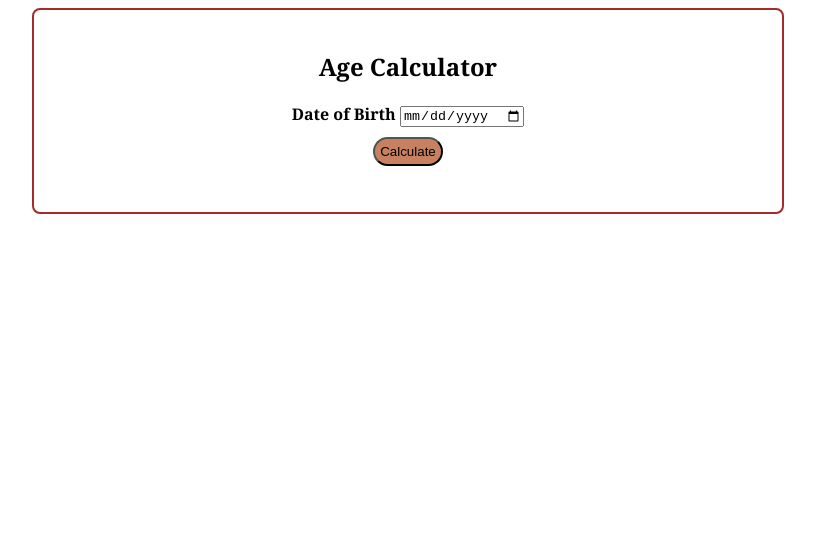
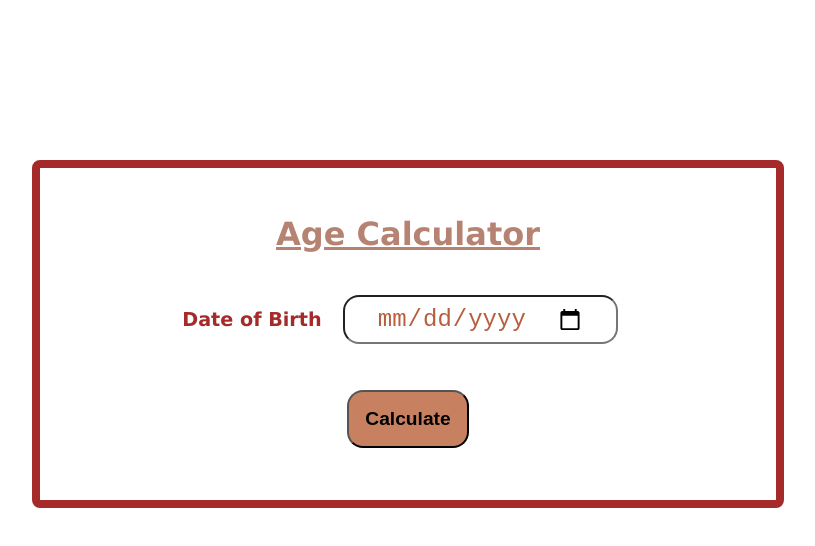
Before and after one commit to meghamaurya/age-calculator, a plain HTML site: page index.html in a window 1280 px wide. Shown: the whole page, without its empty margins (232-1047 px from the left). Drawn offline with Linux system fonts and the light colour scheme.

Commit message:
improve CSS

```diff
--- a/index.js
+++ b/index.js
@@ -1,6 +1,6 @@
 function calculateAge() {
     var userInput = document.getElementById('input').value;
-    if(userInput === null || userInput == '') {
+    if (userInput === null || userInput == '') {
         return document.getElementById('output').innerHTML = 'Enter Date Of Birth';
     } else {
         var today = new Date();
@@ -8,6 +8,6 @@ function calculateAge() {
 
         var age = today.getFullYear() - dob.getFullYear();
 
-        return document.getElementById('output').innerHTML = "Age is: " + age + " years.";
+        return document.getElementById('output').innerHTML = "You are " + age + " years old";
     }
 }
--- a/style.css
+++ b/style.css
@@ -1,28 +1,43 @@
 .container {
-    font-family: Cambria, Cochin, Georgia, Times, 'Times New Roman', serif;
-    margin: auto;
-    margin-left: 20vw;
-    margin-right: 20vw;
-    border: 2px solid brown;
+    font-family: Verdana, Geneva, Tahoma, sans-serif;
+    margin: 20vh 20vw 20vw 20vw ;
+    border: 0.5rem solid brown;
     border-radius: 0.5rem;
     padding: 20px;
     text-align: center;
+    text-decoration-color: brown;
+}
+h2{
+    font-size: 2rem;
+    color: rgb(182, 130, 113);
+    text-decoration: underline;
 }
 
 label {
     font-weight: bold;
+    font-size: larger;
+    color: brown;
 }
-
+input {
+    padding: 0.5rem 2rem;
+    margin: 1rem;
+    font-size: 1.5rem;
+    color: rgb(183, 94, 62);
+    border-radius: 1rem;
+}
 #btn {
-    margin: 10px;
-    padding: 5px;
+    margin-top: 30px;
+    padding: 1rem;
     background-color: rgb(199, 129, 97);
     border-radius: 1rem;
+    font-size: larger;
+    font-weight: bold;
 }
 
 #output {
-    font-size: large;
+    font-size: 2rem;
     font-family: monospace;
     font-weight: bold;
-    color: brown;
+    color: rgb(195, 71, 71);
+
 }
```
